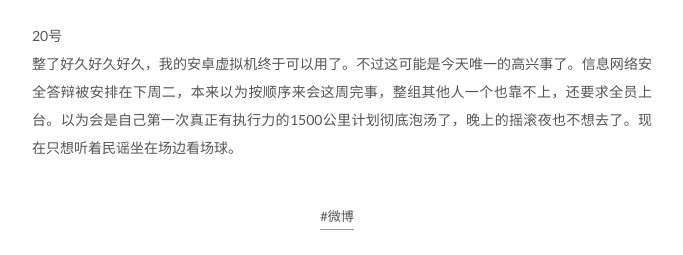
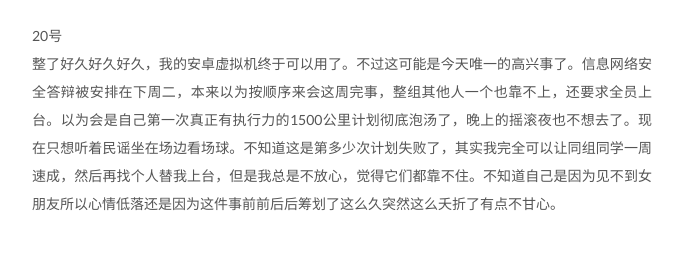
Before and after one commit to vzgh/mysite.github.io, a plain HTML site: page 2016/12/13/微博/index.html in a window 1280 px wide. Shown: the part 1453-1708 px from the top of the page, without its empty margins (428-1111 px from the left). Drawn offline with Linux system fonts and the light colour scheme.

Commit message:
Site updated: 2016-12-20 16:18:23

```diff
--- a/2016/12/13/微博/index.html
+++ b/2016/12/13/微博/index.html
@@ -91,7 +91,7 @@
 <meta property="og:site_name" content="我在保卫处">
 <meta property="og:description" content="很多时候想记录一下生活，又写不出什么长篇大论，所以，点滴都放在这里了，记录一下平凡生活中不平凡的事">
 <meta property="og:image" content="http://yoursite.com/images/dujiangyan.jpg">
-<meta property="og:updated_time" content="2016-12-20T07:37:34.566Z">
+<meta property="og:updated_time" content="2016-12-20T08:18:00.730Z">
 <meta name="twitter:card" content="summary">
 <meta name="twitter:title" content="GH的日常">
 <meta name="twitter:description" content="很多时候想记录一下生活，又写不出什么长篇大论，所以，点滴都放在这里了，记录一下平凡生活中不平凡的事">
@@ -279,7 +279,7 @@
 <p>18日<br>想了想还是不用字母代替名字了，毕竟现在加上我只有3个人知道这个博客。。。</p>
 <p>昨天回来得太晚了，没来得及写，不过我觉得应该补一下，自己从本科开始浪费了太多的周末。很喜欢像昨天这种早上起床听听歌打打游戏，下午踢踢球，晚上和朋友尝尝没吃过的东西然后看看新电影。我太懒了，懒得尝试各种新鲜事，也可能是不敢吧，只不过自己不愿意承认，就说成懒，这么大了居然还没去过演唱会，没听过音乐会，没自己去旅行过，没自己组织看过比赛，这些事在我的计划中出现过无数次，每次到了最后就没了当初制定时的心气，就像这个博客一样，预产期是两三年前可直到16年的最后一个月才真的来到这个世界。不说这些了，这两天和张磊聊天、出去玩都很开心，不过说真的一开始约她的时候觉得自己肯定要被拒绝了，紧张成一只猴子，很早就想约她出去了，一直很喜欢这样活泼开朗（小学生作文描述水平）and really really charming girl，直到最近聊的比较多才真的约了她吧，其实也只聊了一天而已，而且基本是我自己在缠着人家聊天[捂脸]（但愿她没烦我），希望以后能有更多交集吧。</p>
 <p>另外，崔展源已经在去加拿大的航班上了，别的不多说了，希望他在大洋彼岸能找到喜欢的女孩，也顺便希望他学业有成事业顺利，good luck and farewell.</p>
-<p>20号<br>整了好久好久好久，我的安卓虚拟机终于可以用了。不过这可能是今天唯一的高兴事了。信息网络安全答辩被安排在下周二，本来以为按顺序来会这周完事，整组其他人一个也靠不上，还要求全员上台。以为会是自己第一次真正有执行力的1500公里计划彻底泡汤了，晚上的摇滚夜也不想去了。现在只想听着民谣坐在场边看场球。</p>
+<p>20号<br>整了好久好久好久，我的安卓虚拟机终于可以用了。不过这可能是今天唯一的高兴事了。信息网络安全答辩被安排在下周二，本来以为按顺序来会这周完事，整组其他人一个也靠不上，还要求全员上台。以为会是自己第一次真正有执行力的1500公里计划彻底泡汤了，晚上的摇滚夜也不想去了。现在只想听着民谣坐在场边看场球。不知道这是第多少次计划失败了，其实我完全可以让同组同学一周速成，然后再找个人替我上台，但是我总是不放心，觉得它们都靠不住。不知道自己是因为见不到女朋友所以心情低落还是因为这件事前前后后筹划了这么久突然这么夭折了有点不甘心。</p>
 
 
     </div>
```
